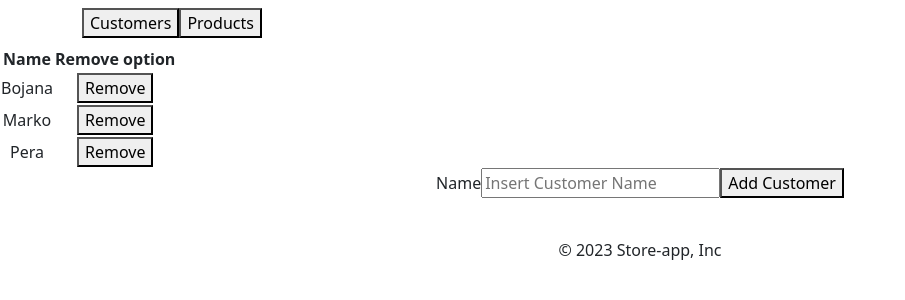
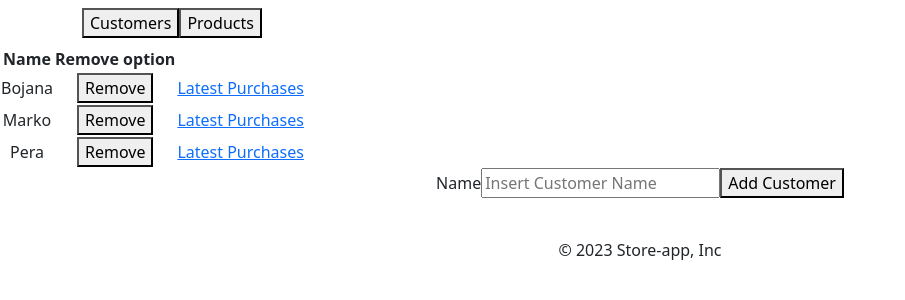
Before and after one commit to BojanaVuleta/store-app, a React (Create React App) app: page /customers in a window 1280 px wide. Shown: the top 300 px of the page, without its empty margins (0-905 px from the left). Built offline with nearby package versions, Linux system fonts and the light colour scheme.

Commit message:
cetvrti zadatak

```diff
--- a/src/App.js
+++ b/src/App.js
@@ -4,15 +4,38 @@ import AppCustomers from "./components/AppCustomers";
 import AppProducts from "./components/AppProducts";
 import Footer from "./components/Footer";
 import Layout from "./components/layout";
+import LatestPurchases from "./components/LatestPurchases";
+import { useState } from "react";
 
 function App() {
+  const listOfCustomers = [
+    { id: 1, name: "Bojana", products: ["jabuka"] },
+    { id: 2, name: "Marko", products: ["banana", "kivi"] },
+    { id: 3, name: "Pera", products: ["jagode"] },
+  ];
+
+  const [customers, setCustomers] = useState(listOfCustomers);
+
+  const onRemove = (name) => {
+    setCustomers((prevState) =>
+      prevState.filter((customer) => customer.name !== name)
+    );
+  };
+
+  const addCustomer = (customer) => {
+    const newId = customers[customers.length - 1].id + 1;
+    const newCustomer = { ...customer, id: newId };
+    setCustomers([...customers, newCustomer]);
+  };
 
   return (
     <div className="App">
       <Layout />
       <Routes>
-        <Route path="/customers" element={<AppCustomers />} />
+        <Route
+          path="/customers" element={<AppCustomers customers={listOfCustomers}onRemove={onRemove} addCustomer={addCustomer} /> }/>
         <Route path="/products" element={<AppProducts />} />
+        <Route path="/customers/:id" element={<LatestPurchases customers={listOfCustomers}/>} />
       </Routes>
       <Footer />
     </div>
--- a/src/components/AppCustomers.jsx
+++ b/src/components/AppCustomers.jsx
@@ -1,20 +1,9 @@
-import { useState} from "react";
+
 import Form from "./Form";
+import { Link } from "react-router-dom";
 
-const AppCustomers=()=>{
 
-    const listOfCustomers=[{ name:'Bojana'},{name:'Marko'},{name:'Pera'}];
-    const[customers, setCustomers]=useState(listOfCustomers);
-
-    const onRemove=(name)=>{
-        setCustomers((prevState)=>prevState.filter((customer)=>customer.name !==name));
-
-    }
-
-    const addCustomer = (customer) => {
-
-        setCustomers([...customers, customer]);
-      };
+const AppCustomers=({customers,onRemove, addCustomer})=>{
 
 
     return(
@@ -33,6 +22,9 @@ const AppCustomers=()=>{
               <td>
                 <button onClick={()=>onRemove(customer.name)}>Remove</button>
               </td>
+              <td>
+                <Link to={`/customers/${customer.id}`}>Latest Purchases</Link>
+              </td>
             </tr>
           ))}
         </tbody>
--- a/src/components/Form.jsx
+++ b/src/components/Form.jsx
@@ -2,7 +2,9 @@ import { useState } from "react";
 
 const Form=({addCustomer})=>{
     const[customer,setCustomer]=useState({
+        id:"",
         name:""
+
     });
 
 
--- /dev/null
+++ b/src/components/LatestPurchases.jsx
@@ -0,0 +1,17 @@
+import { useParams } from "react-router-dom";
+
+const LatestPurchases=({customers})=>{
+    const {id}=useParams();
+    const customer=customers.find((customer)=>customer.id=== parseInt(id));
+
+    return (
+        <div>
+           <h1>Name: {customer.name}</h1>
+           <p>Products: {customer.products}</p>
+
+        </div>
+    )
+
+}
+
+export default LatestPurchases;
```
